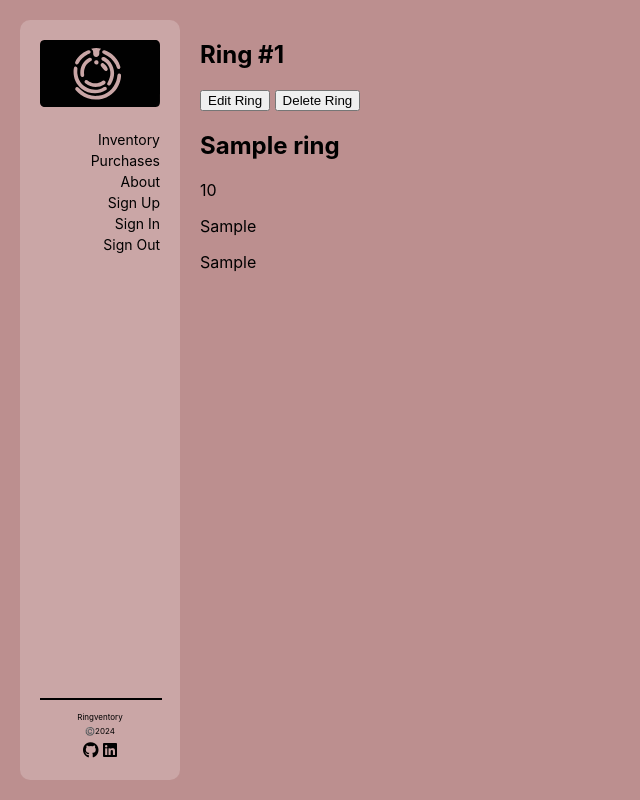
After one commit to TheBerlinMan/Ringventory, a Django app: page /inventory/1 in a window 1280 px wide. The commit adds this page. Shown: the whole page, without its empty margins (0-640 px from the left). Run offline with Django 5.2, Linux system fonts and the light colour scheme; tables that the repository leaves empty hold one stand-in row (values such as "Sample post"); some libraries are stand-ins or nearby versions.

Commit message:
create details template and pass data. also, refactor navbar links to use url template tags

```diff
--- a/main_app/templates/base.html
+++ b/main_app/templates/base.html
@@ -35,9 +35,9 @@
         </a>
         <nav class='links'>
           <ul>
-            <li><a href="/inventory">Inventory</a></li>
+            <li><a href="{% url 'ring-index' %}">Inventory</a></li>
             <li><a href="/purchases">Purchases</a></li>
-            <li><a href="/about">About</a></li>
+            <li><a href="{% url 'about' %}">About</a></li>
             <li><a href="/signup">Sign Up</a></li>
             <li><a href="/signin">Sign In</a></li>
             <li><a href="/signout">Sign Out</a></li>
--- /dev/null
+++ b/main_app/templates/rings/detail.html
@@ -0,0 +1,40 @@
+{% extends 'base.html' %}
+{% load static %}
+
+{% block head %}
+<link
+  rel="stylesheet"
+  type="text/css"
+  href="{% static 'css/rings/ring-detail.css' %}"
+/>
+{% endblock %}
+
+{% block content %}
+
+<div class="top">
+
+  <section class="page-header">
+    <h1>Ring #{{ring.id}}</h1>
+    <button>Edit Ring</button>
+    <button>Delete Ring</button>
+
+  </section>
+</div>
+
+<section class="ring-container">
+  <div class="ring-img">
+    {% comment %} <img
+      src="{% static 'images/sk8r-boi-cat.svg' %}"
+      alt="A skater boy cat"
+    > {% endcomment %}
+  </div>
+  <div class="ring-details">
+    <h1>{{ ring.name }}</h1>
+    <p>{{ ring.size }}</p>
+    <p>{{ ring.metal }}</p>
+    <p>{{ ring.stone }}</p>
+
+  </div>
+</section>
+
+{% endblock %}
--- a/main_app/templates/rings/index.html
+++ b/main_app/templates/rings/index.html
@@ -23,7 +23,7 @@
 
   <section class="card-container">
     {% for ring in rings %}
-    <a href="">
+    <a href="{% url 'ring-detail' ring.id %}">
       <div class="card">
         <div class="card-content">
           <div class="card-img-container">
```
Also changed, not shown: main_app/static/css/rings/ring-detail.css (added).
